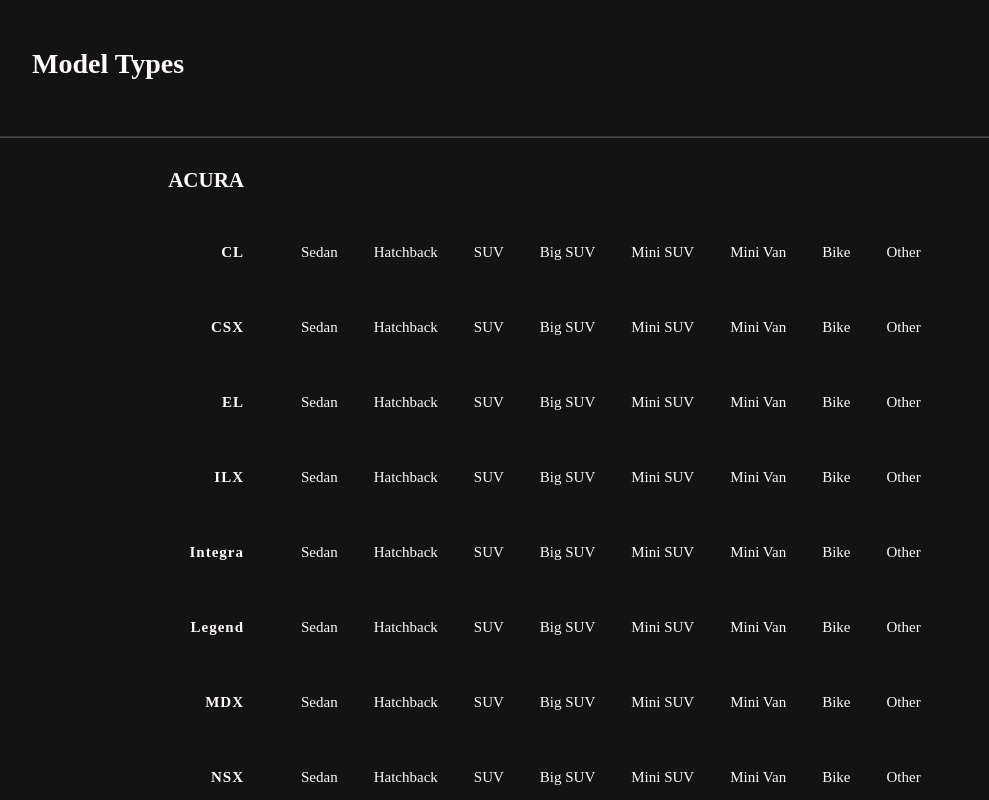
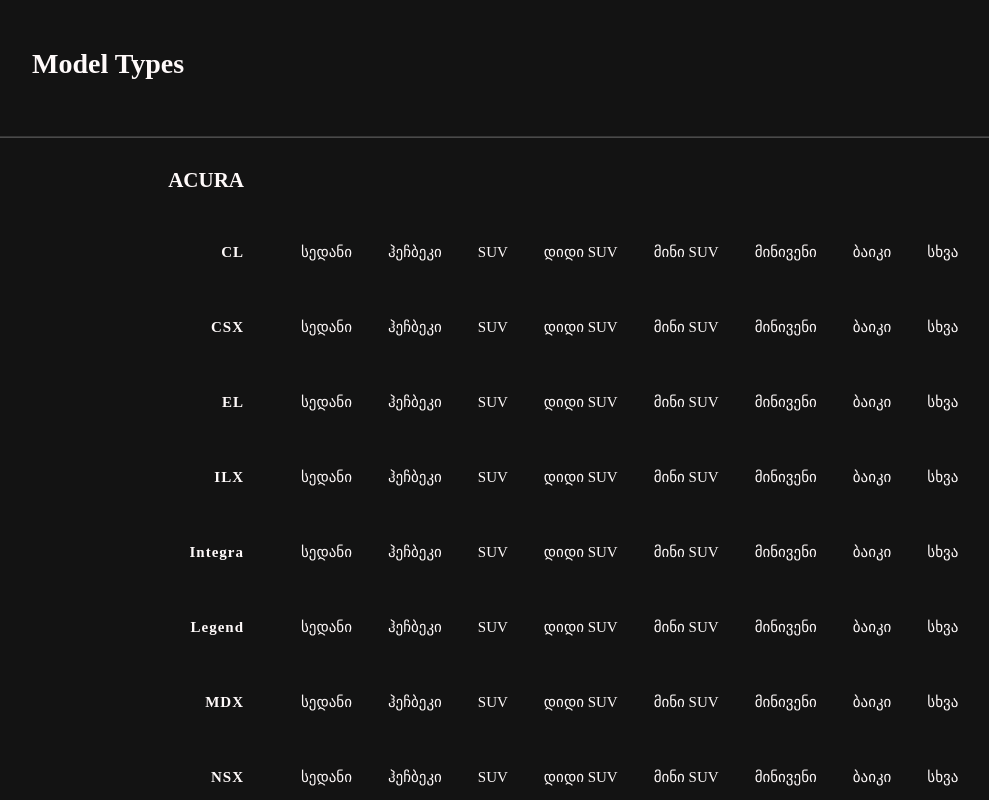
Before and after one commit to webookat/model-types, a React (Create React App) app: page / in a window 1280 px wide. Shown: the top 800 px of the page, without its empty margins (36-1025 px from the left). Built offline with nearby package versions, Linux system fonts and the light colour scheme.

Commit message:
added georgian types

```diff
--- a/src/App.js
+++ b/src/App.js
@@ -7,14 +7,14 @@
 window.addEventListener('mouseup', () => pressed = false)
 
 var types = [
-  'Sedan',
-  'Hatchback',
+  'სედანი',
+  'ჰეჩბეკი',
   'SUV',
-  'Big SUV',
-  'Mini SUV',
-  'Mini Van',
-  'Bike',
-  'Other'
+  'დიდი SUV',
+  'მინი SUV',
+  'მინივენი',
+  'ბაიკი',
+  'სხვა'
 ]
 
 class Types extends React.Component {
```
